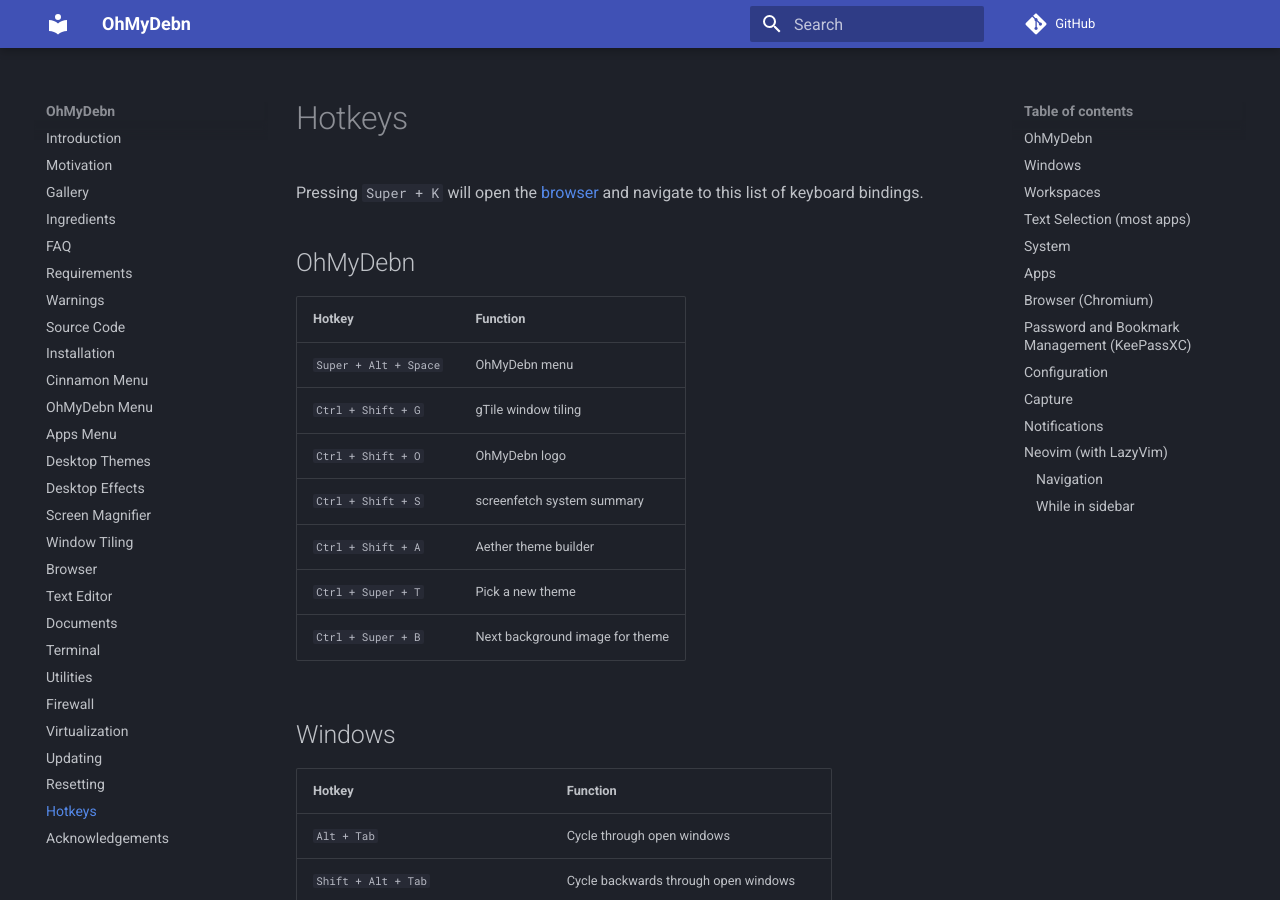
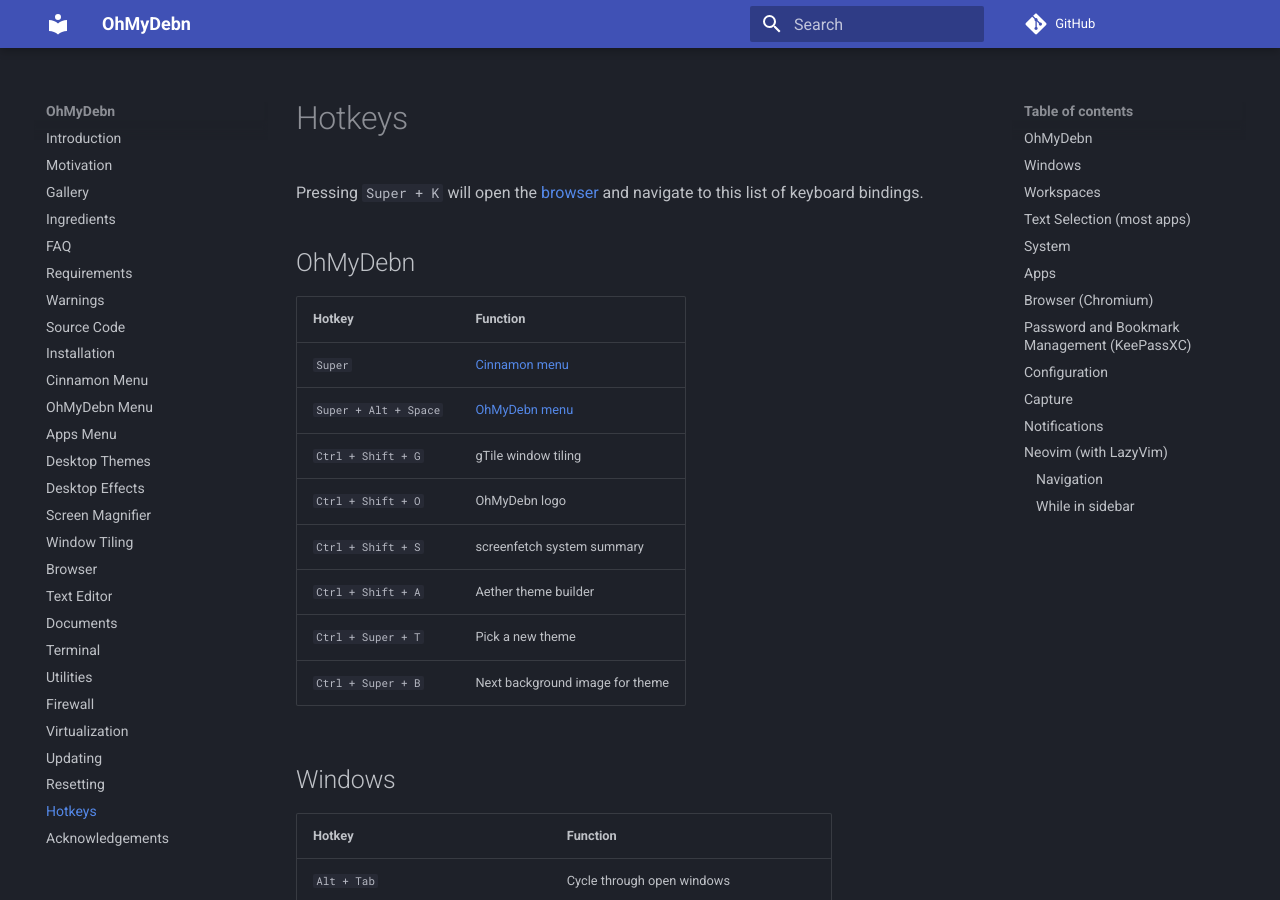
Before and after one commit to dougburks/ohmydebn-docs, an MkDocs documentation site: the page built from docs/hotkeys.md, in a window 1280 px wide and 900 px high. Built offline with MkDocs 1.6.1 and Material for MkDocs 9.7.7, drawn with Linux system fonts in a browser that asks for light colours; comment, search, counter and statistics services are not loaded.

Commit message:
add links

```diff
--- a/docs/hotkeys.md
+++ b/docs/hotkeys.md
@@ -4,7 +4,8 @@
 
 | Hotkey | Function |
 |--------|----------|
-| `Super + Alt + Space` | OhMyDebn menu |
+| `Super` | [Cinnamon menu](cinnamon-menu.md) |
+| `Super + Alt + Space` | [OhMyDebn menu](ohmydebn-menu.md) |
 | `Ctrl + Shift + G` | gTile window tiling |
 | `Ctrl + Shift + O` | OhMyDebn logo |
 | `Ctrl + Shift + S` | screenfetch system summary |
```
